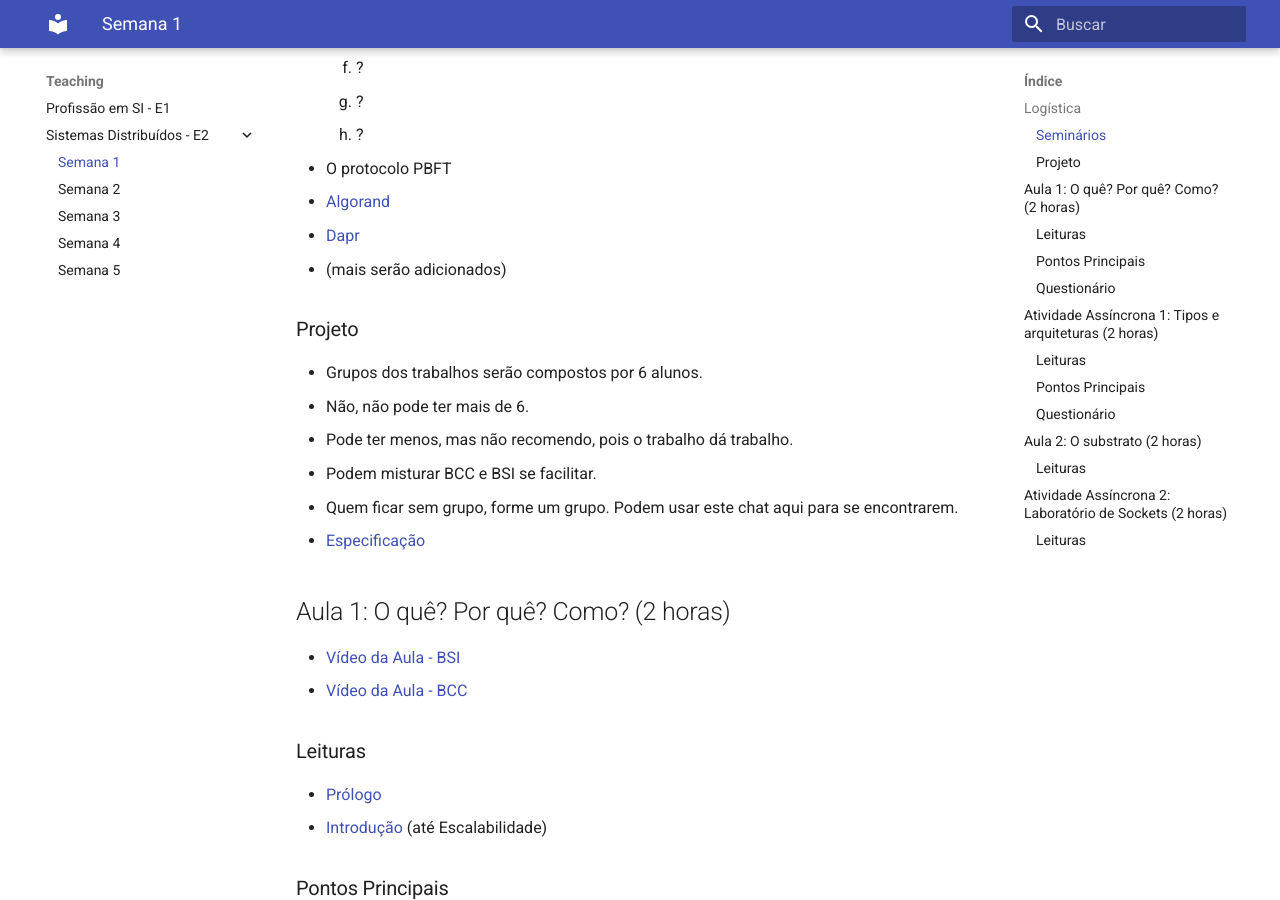
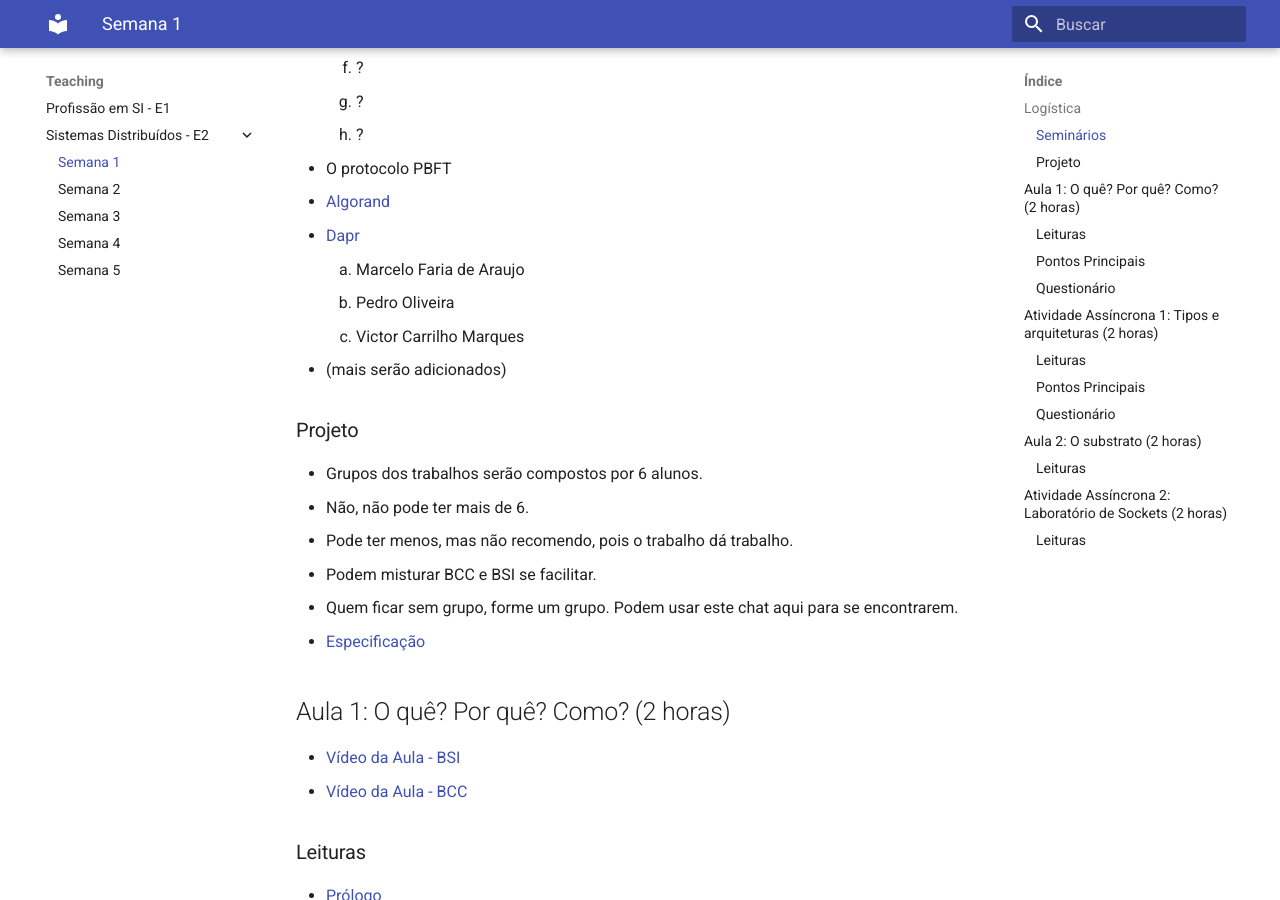
Before and after one commit to lasarojc/lasarojc.github.io, an MkDocs documentation site: the page built from docs/teaching/gbc074gsi028/semana1.md, in a window 1280 px wide and 900 px high, scrolled down 4449 px. Built offline with MkDocs 1.6.1 and Material for MkDocs 9.7.7, drawn with Linux system fonts in a browser that asks for light colours; emoji names are drawn with the system emoji font; formulas are drawn with MathJax 3.

Commit message:
grupo seminario

```diff
--- a/docs/teaching/gbc074gsi028/semana1.md
+++ b/docs/teaching/gbc074gsi028/semana1.md
@@ -123,10 +123,12 @@ Como sugestão inicial de temas, temos a seguinte lista, que pode ser expandida
     1. ?
     1. ?
     1. ?
-
 * O protocolo PBFT
 * [Algorand](https://algorand.foundation/)
 * [Dapr](https://docs.dapr.io)
+    1. Marcelo Faria de Araujo
+    1. Pedro Oliveira
+    1. Victor Carrilho Marques
 * (mais serão adicionados)
 
 ### Projeto
```
